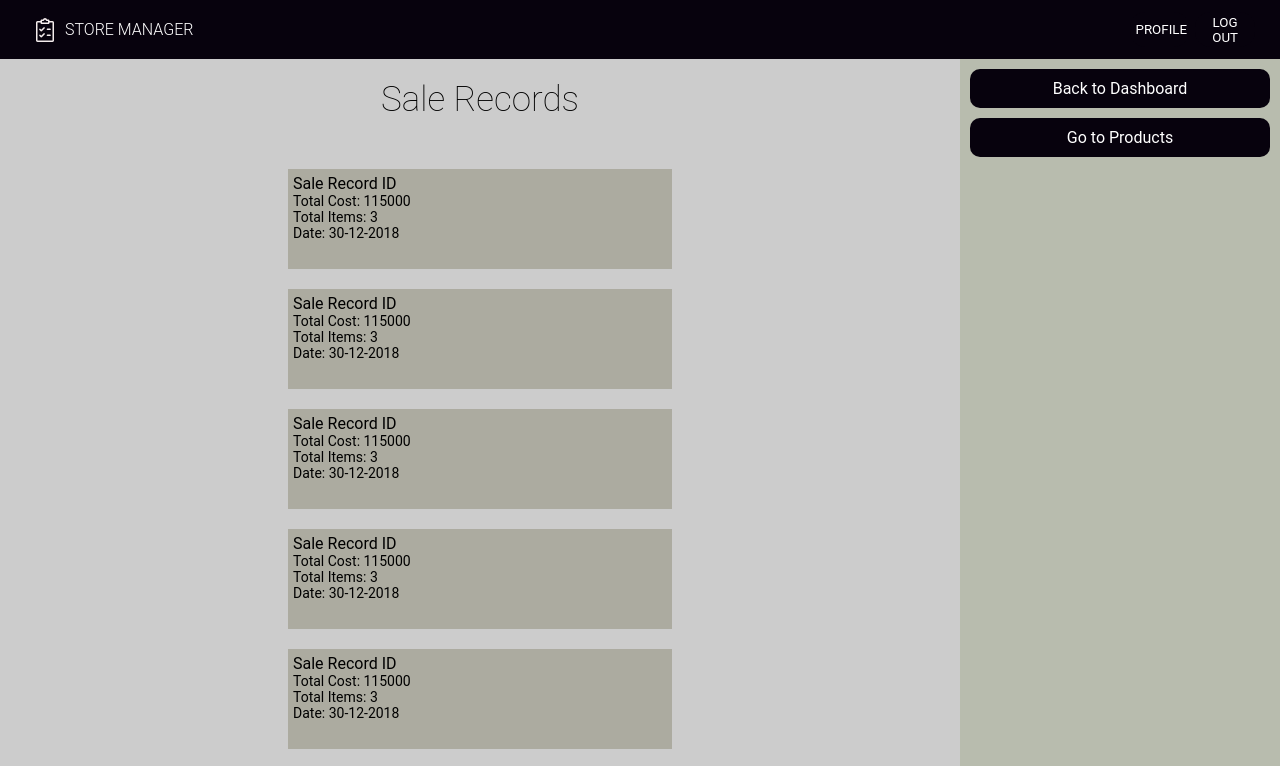
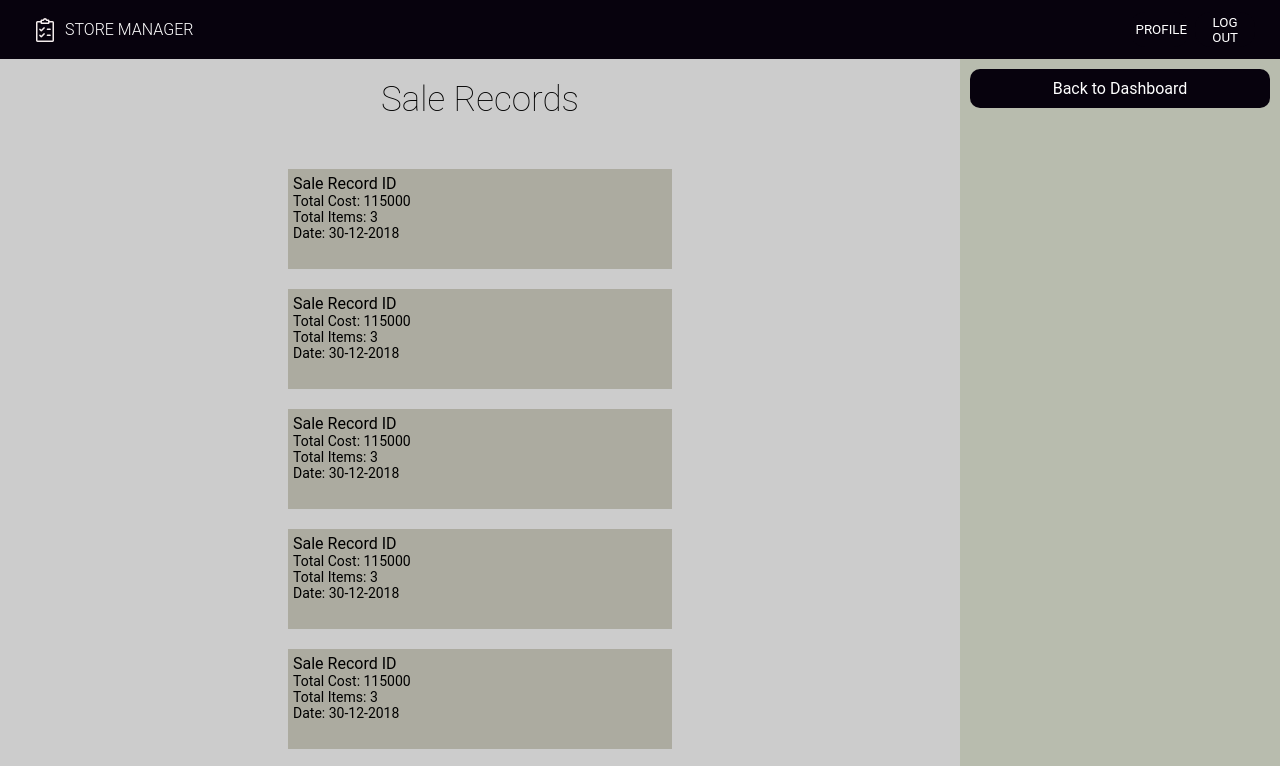
Before and after one commit to johnwayodi/store-manager, a plain HTML site: page ui/sale-records-all.html in a window 1280 px wide. Shown: the top 766 px of the page. Drawn offline with Linux system fonts and the light colour scheme.

Commit message:
[Feature #161078815] Modified Sidebar for common view

```diff
--- a/ui/sale-records-all.html
+++ b/ui/sale-records-all.html
@@ -108,9 +108,6 @@
         <div class="categories-section sidebar-option">
             <div>Back to Dashboard</div>
         </div>
-        <div class="categories-section sidebar-option">
-            <div>Go to Products</div>
-        </div>
     </div>
 </div>
 <!--#FOOTER-->
```
